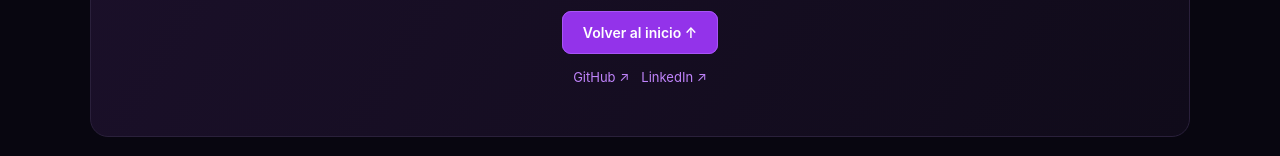
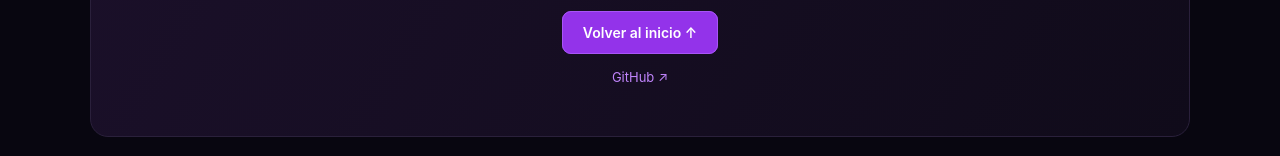
Before and after one commit to Bais17/pruebaBlog, a plain HTML site: page index.html in a window 1280 px wide. Shown: the part 3892-4048 px from the top of the page. Drawn offline with Linux system fonts and the light colour scheme.

Commit message:
6.2 versionn

```diff
--- a/index.html
+++ b/index.html
@@ -1209,10 +1209,6 @@ footer {
             <a href="https://github.com/" target="_blank" rel="noopener noreferrer">
                 GitHub ↗
             </a>
-
-            <a href="https://linkedin.com/" target="_blank" rel="noopener noreferrer">
-                LinkedIn ↗
-            </a>
         </div>
 
     </div>
```
